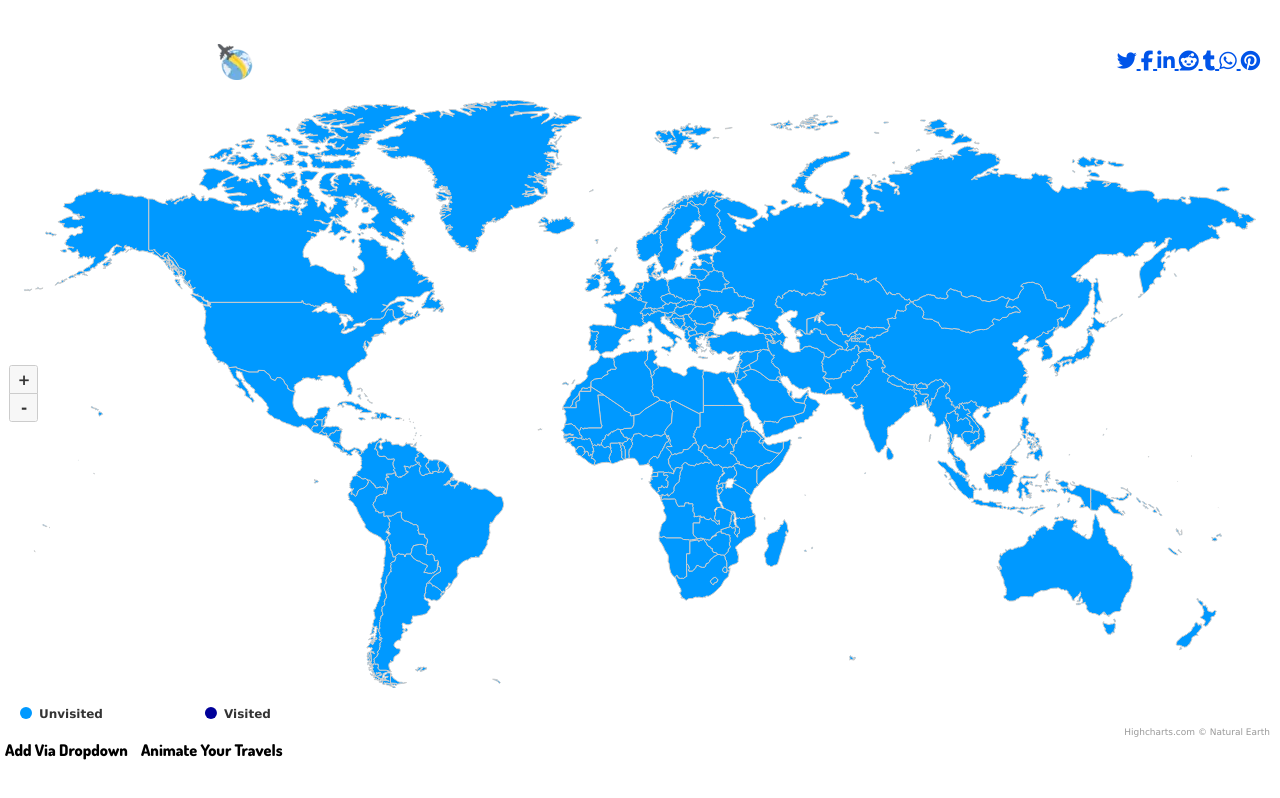
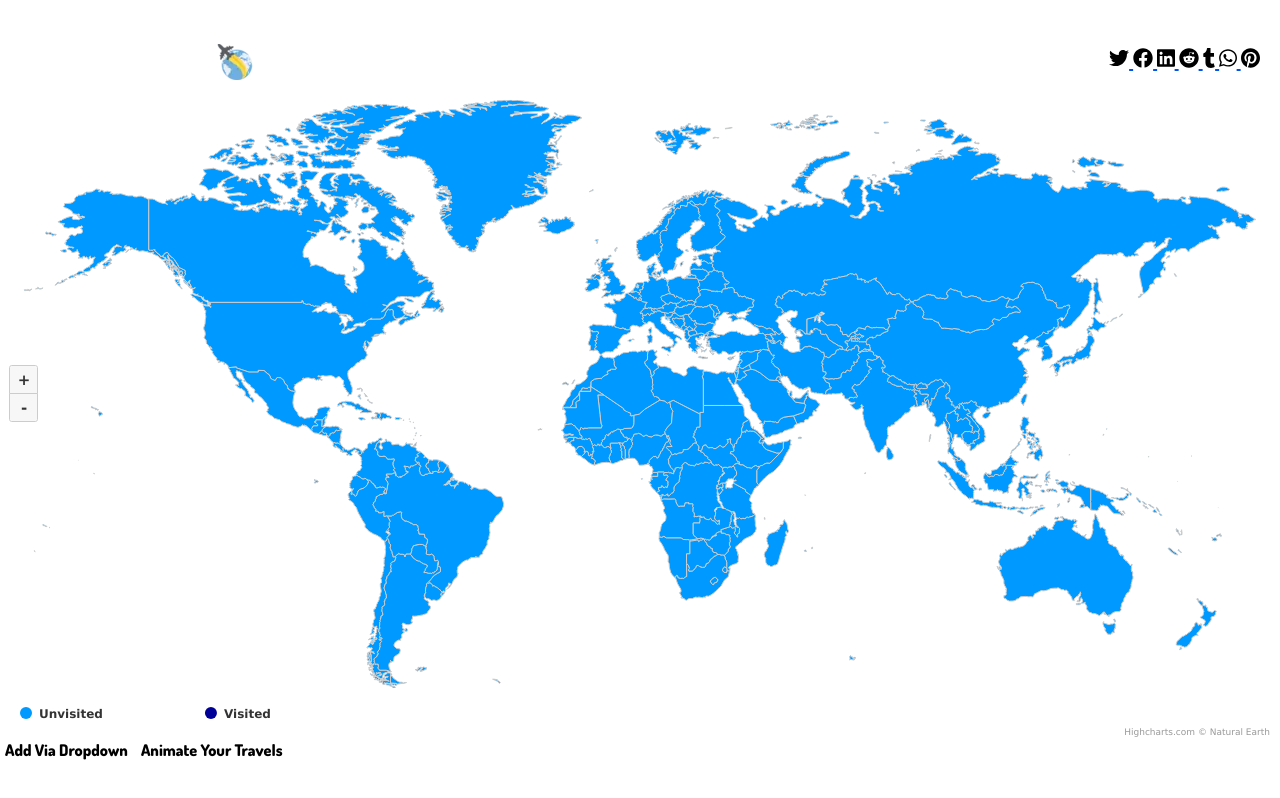
Before and after one commit to Oisin-M/Animate-Your-Travels, a plain HTML site: page index.html in a window 1280 px wide. Drawn offline with nearby package versions, Linux system fonts and the light colour scheme.

Commit message:
removed font-awesome and just added images

```diff
--- a/index.html
+++ b/index.html
@@ -78,25 +78,25 @@
 <h5 title="Sharebar" id="links-header">Share this!</h5>
 <h5 title="Sharing Links" id="links">
 <a href="https://twitter.com/intent/tweet?url=https://oisin-m.github.io/Animate-Your-Travels/&text=Animate Your Travels! Check out this user-friendly online scratch map that allows you to animate and share your travels with friends all around the globe" target="_blank" title="Share on Twitter" rel="noreferrer">
-  <i class="fa fa-twitter" title="Share on Twitter"></i>
+  <img src="images/twitter-brands.svg" alt="Share on Twitter" title="Share on Twitter" height=20>
 </a>
 <a href="https://www.facebook.com/sharer.php?u=https://oisin-m.github.io/Animate-Your-Travels" target="_blank" title="Share on Facebook" rel="noreferrer">
-  <i class="fa fa-facebook" title="Share on Facebook"></i>
+  <img src="images/facebook-brands.svg" alt="Share on Facebook" title="Share on Facebook" height=20>
 </a>
 <a href="http://www.linkedin.com/shareArticle?mini=true&amp;url=https://oisin-m.github.io/Animate-Your-Travels" target="_blank" title="Share on LinkedIn" rel="noreferrer">
-    <i class="fa fa-linkedin" title="Share on LinkedIn"></i>
+    <img src="images/linkedin-brands.svg" alt="Share on LinkedIn" title="Share on LinkedIn" height=20>
 </a>
 <a href="http://reddit.com/submit?url=https://oisin-m.github.io/Animate-Your-Travels&amp;title=Animate Your Travels! Check out this user-friendly online scratch map that allows you to animate and share your travels with friends all around the globe" target="_blank" title="Share on Reddit" rel="noreferrer">
-    <i class="fa fa-reddit" title="Share on Reddit"></i>
+    <img src="images/reddit-brands.svg" alt="Share on Reddit" title="Share on Reddit" height=20>
 </a>
 <a href="http://www.tumblr.com/share/link?url=https://oisin-m.github.io/Animate-Your-Travels&title=Animate Your Travels! Check out this user-friendly online scratch map that allows you to animate and share your travels with friends all around the globe" target="_blank" title="Share on Tumblr"rel="noreferrer">
-    <i class="fa fa-tumblr" title="Share on Tumblr"></i>
+    <img src="images/tumblr-brands.svg" alt="Share on Tumblr" title="Share on Tumblr" height=20>
 </a>
 <a href="whatsapp://send?text=Animate Your Travels! Check out this user-friendly online scratch map that allows you to animate and share your travels with friends all around the globe - https://oisin-m.github.io/Animate-Your-Travels" title="Share on whatsapp">
-  <i class="fa fa-whatsapp" title="Share on Whatsapp"></i>
+  <img src="images/whatsapp-brands.svg" alt="Share on Whatsapp" title="Share on Whatsapp" height=20>
 </a>
 <a href="https://www.pinterest.com/pin/create/button?url=https://oisin-m.github.io/Animate-Your-Travels&media=https://i.imgur.com/EyJI96f.png&description=Animate Your Travels! Check out this user-friendly online scratch map that allows you to animate and share your travels with friends all around the globe" target="_blank" title="Share on Pinterest"rel="noreferrer">
-  <i class="fa fa-pinterest" title="Share on Pinterest"></i>
+  <img src="images/pinterest-brands.svg" alt="Share on Pinterest" title="Share on Pinterest" height=20>
 </a>
 </h5>
 
@@ -140,16 +140,13 @@
 
 <!-- ionic cdn -->
 <script type="module" src="https://cdn.jsdelivr.net/npm/@ionic/core/dist/ionic/ionic.esm.js"></script>
-<script async nomodule src="https://cdn.jsdelivr.net/npm/@ionic/core/dist/ionic/ionic.js"></script>
+<!-- <script async nomodule src="https://cdn.jsdelivr.net/npm/@ionic/core/dist/ionic/ionic.js"></script> -->
 
 <script async src="app.js"></script>
 
 <!-- fonts -->
 <link async href="https://fonts.googleapis.com/css2?family=Dosis:wght@800&display=swap" rel="stylesheet">
 
-<!-- font-awesome -->
-<script type="module" src="https://kit.fontawesome.com/9e4d0a3149.js" crossorigin="anonymous"></script>
-
 <link async rel="stylesheet" href="css/styling.css" >
 
 </html>
```
Also changed, not shown: images/facebook-brands.svg (added), images/linkedin-brands.svg (added), images/pinterest-brands.svg (added), images/reddit-brands.svg (added), images/tumblr-brands.svg (added), images/twitter-brands.svg (added), images/whatsapp-brands.svg (added).
